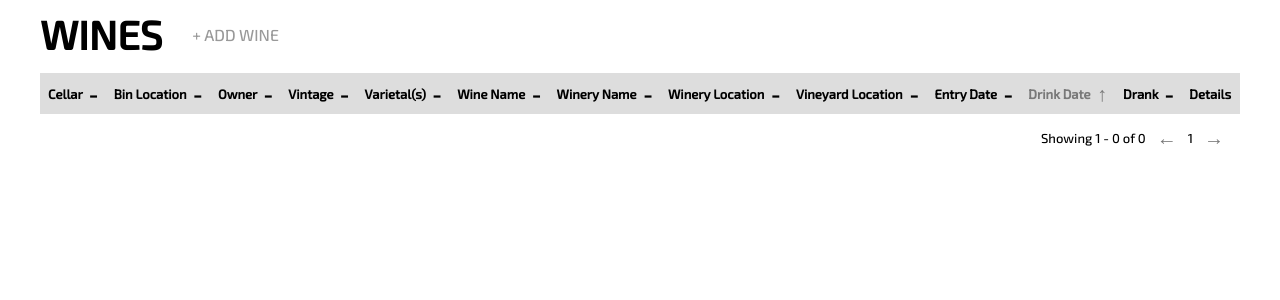
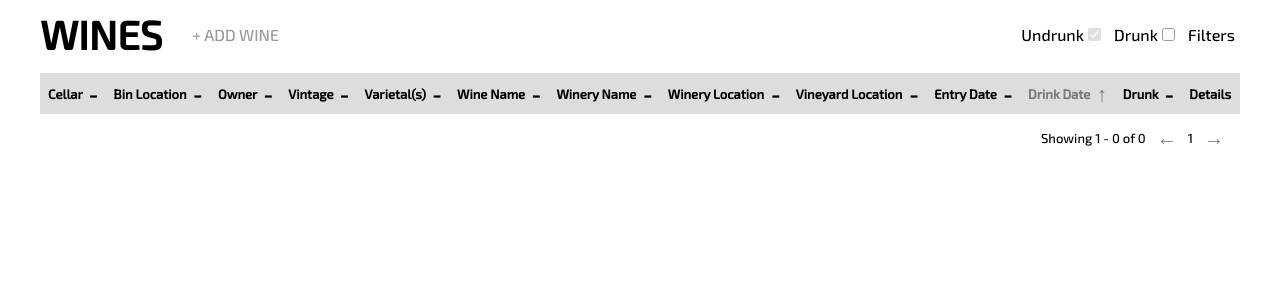
Before and after one commit to spencerrojahn/Winebase, a Flask app: page / in a window 1280 px wide. Shown: the part 79-379 px from the top of the page. Run offline with Flask 3, Linux system fonts and the light colour scheme; the visitor is signed in with stand-in values (Sample User, id 1); data that the repository does not hold is empty.

Commit message:
Implement undrunk and drunk checkboxes, and add filters to be implmented later on

```diff
--- a/src/blueprints/apis/wines.py
+++ b/src/blueprints/apis/wines.py
@@ -86,9 +86,22 @@
     )
 
     if filters:
-        pass    # handle later
+        print(filters)
+
+        # handle undrank vs drank
+        if filters['undrank'] and not filters['drank']:
+            query = query.filter(WineEntry.drank == False)
+            count_query = count_query.filter(WineEntry.drank == False)
+        elif not filters['undrank'] and filters['drank']:
+            query = query.filter(WineEntry.drank == True)
+            count_query = count_query.filter(WineEntry.drank == True)
+
         # query = query.filter(WineDetails.varietals.ilike(f"%cabernet%"))
         # add them to both above queries
+
+
+
+
 
     total_count = count_query.scalar()
     print(total_count)
--- a/src/static/css/wines.css
+++ b/src/static/css/wines.css
@@ -3,6 +3,11 @@
     display: flex;
     align-items: center;
     padding-left: 20px;
+}
+
+#body-content-header {
+    display: flex;
+    align-items: center;
 }
 
 #add-account:hover {
@@ -48,7 +53,7 @@
 
 td {
     border-bottom: 1px solid #dddddd;
-    text-align: left;
+    text-align: center;
     padding: 5px;
 }
 
@@ -228,7 +233,7 @@
     border: none;
 }
 
-#wine-table-footer-div {
+#wine-table-footer-div, #wine-filters {
     display: flex;
     justify-content: flex-end;
     padding: 5px;
@@ -236,6 +241,22 @@
 }
 
 
+#body-content-header-custom {
+    width: 100%;
+    display: flex;
+    justify-content: space-between;
+    /* padding: 0; */
+    /* align-self: center; */
+}
+
+.body-content-header-item {
+    /* width: 50%; */
+    padding: 0;
+}
+
+#wine-filters {
+    padding: 0;
+}
 
 
 #page-number, #table-showing {
@@ -360,3 +381,20 @@
 input[type="number"], #purchase-price-input {
     width: 65px;
 }
+
+/* Hide the native checkbox */
+/* input[type="checkbox"] {
+    display: none;
+} */
+
+/* Customize the checkbox container */
+.checkbox-container {
+    display: flex;
+    cursor: pointer;
+    /* align-items: center; */
+}
+
+.checkbox-container, #table-filters {
+    /* padding: 0; */
+    margin: 0 5px;
+}
--- a/src/static/js/wines.js
+++ b/src/static/js/wines.js
@@ -85,7 +85,48 @@
     await populateWinesTable(sortColumnId, sortOrder, true, arrowButtonId)
 
 }
+async function handleDrankCheckboxChange() {
 
+    const undrankCheckbox = document.getElementById('undrank-checkbox')
+    const drankCheckbox = document.getElementById('drank-checkbox')
+
+    // disable the checkbox if only one left
+    if (undrankCheckbox.checked && !drankCheckbox.checked) {
+        undrankCheckbox.disabled = true
+    } else if (!undrankCheckbox.checked && drankCheckbox.checked) {
+        drankCheckbox.disabled = true
+    } else {
+        undrankCheckbox.disabled = false
+        drankCheckbox.disabled = false
+    }
+
+
+    // Need to get the current sorting
+    // default sorting for drank column in ascending order
+    var sortColumnId = 'drank-column-sort'
+    var sortOrder = true
+
+    var columnHeaders = document.querySelectorAll('.column-header');
+    for (const item of columnHeaders) {
+        var sortingSymbol = item.querySelector('.sorting-symbol');
+        if (sortingSymbol != null) {
+            sortColumnId = item.id;
+
+            // ascending (true)
+            if (sortingSymbol.textContent === '\u2191') {
+                sortOrder = true;
+                break;
+            }
+
+            if (sortingSymbol.textContent === '\u2193') {
+                sortOrder = false;
+                break;
+            }
+        }
+    }
+    console.log('bob')
+    await populateWinesTable(sortColumnId, sortOrder, false)
+}
 
 async function populateWinesTable(sortColumnId, sortOrder, fromArrows, arrowButtonId=null) {
     // Generate the URL for the internal route with the user parameter
@@ -93,7 +134,13 @@
 
         // Here is where the data is fetched directly from the filters locations
         // When apply is hit in filters, simply call this function and filters will be applied (thus, leave filters form poulated until cleared)
-        var filters = null
+        var filters = {}
+
+        const undrankCheckbox = document.getElementById('undrank-checkbox')
+        const drankCheckbox = document.getElementById('drank-checkbox')
+        filters['undrank'] = undrankCheckbox.checked
+        filters['drank'] = drankCheckbox.checked
+
 
         var offset = 0
         var limit = 3 // change to 10 for real setup
@@ -136,7 +183,6 @@
             // Set background collor if drank
             if (list[list.length -1] === true) {
                 row.style.backgroundColor = '#eeeeee'
-
             }
 
             // Iterate through the items in the list and create cells
@@ -147,9 +193,11 @@
                     var cell = row.insertCell()
                     // set last row to be in the middle and use check mark
                     if (index === list.length - 1) {
-                        cell.id += 'drank-header'
                         if (item === true) {
+                            cell.id += 'drank-header'
                             cell.textContent = '\u2713'
+                        } else {
+                            cell.textContent = '--'
                         }
                     } else {
                         // else set the item normally
@@ -312,7 +360,12 @@
 
         // Create span elements
         var spanColumnName = document.createElement('span')
-        spanColumnName.textContent = columnName
+        if (columnName === 'Drank') {
+            spanColumnName.textContent = 'Drunk'
+        } else {
+            spanColumnName.textContent = columnName
+        }
+
 
         var sortingSpan = document.createElement('span')
         sortingSpan.id = columnNameId + '-sort-symbol'
@@ -347,8 +400,12 @@
         tableHead.appendChild(th)
     })
 
+
+    // SEND INTITIAL with undrank checkbox as disabled (default)
+    const undrankCheckbox = document.getElementById('undrank-checkbox')
+    undrankCheckbox.disabled = true
+
     // SEND INTITIAL with 'Drink Date' sorting
-
     // Call the function to make the internal API request on page load
     await populateWinesTable('drink-date-column-sort', true, false)
     // sendWinesGetRequest(null, null, null, 0, 25)
--- a/src/templates/tab-pages/wines.html
+++ b/src/templates/tab-pages/wines.html
@@ -20,18 +20,34 @@
 
 
 {% block body_content_header %}
-<div id="body-content-header-add-account">
-    <a id="add-account" class="header" onclick="handleAddWine()"><span >&#43; ADD WINE</span></a>
+<div id="body-content-header-custom">
+    <div class="body-content-header-item" id="body-content-header-add-account">
+        <a id="add-account" class="header" onclick="handleAddWine()"><span >&#43; ADD WINE</span></a>
+    </div>
+    <div class="body-content-header-item" id="wine-filters">
+        <label class="checkbox-container">
+            <span class="checkbox-label">Undrunk</span>
+            <input id="undrank-checkbox" type="checkbox" name="undrank" checked onchange="handleDrankCheckboxChange()">
+        </label>
+
+        <label class="checkbox-container">
+            <span class="checkbox-label">Drunk</span>
+            <input id="drank-checkbox" type="checkbox" name="drank" onchange="handleDrankCheckboxChange()">
+        </label>
+        <span id="table-filters">Filters</span>
+
+        <!-- This is where the filters and column settings will go -->
+    </div>
 </div>
+
+
 {% endblock %}
 
 
 
 {% block content %}
 <div id="wines-container">
-    <div>
-        <!-- This is where the filters and column settings will go -->
-    </div>
+
 
     <table>
         <thead id="wines-table-head"></thead>
```
